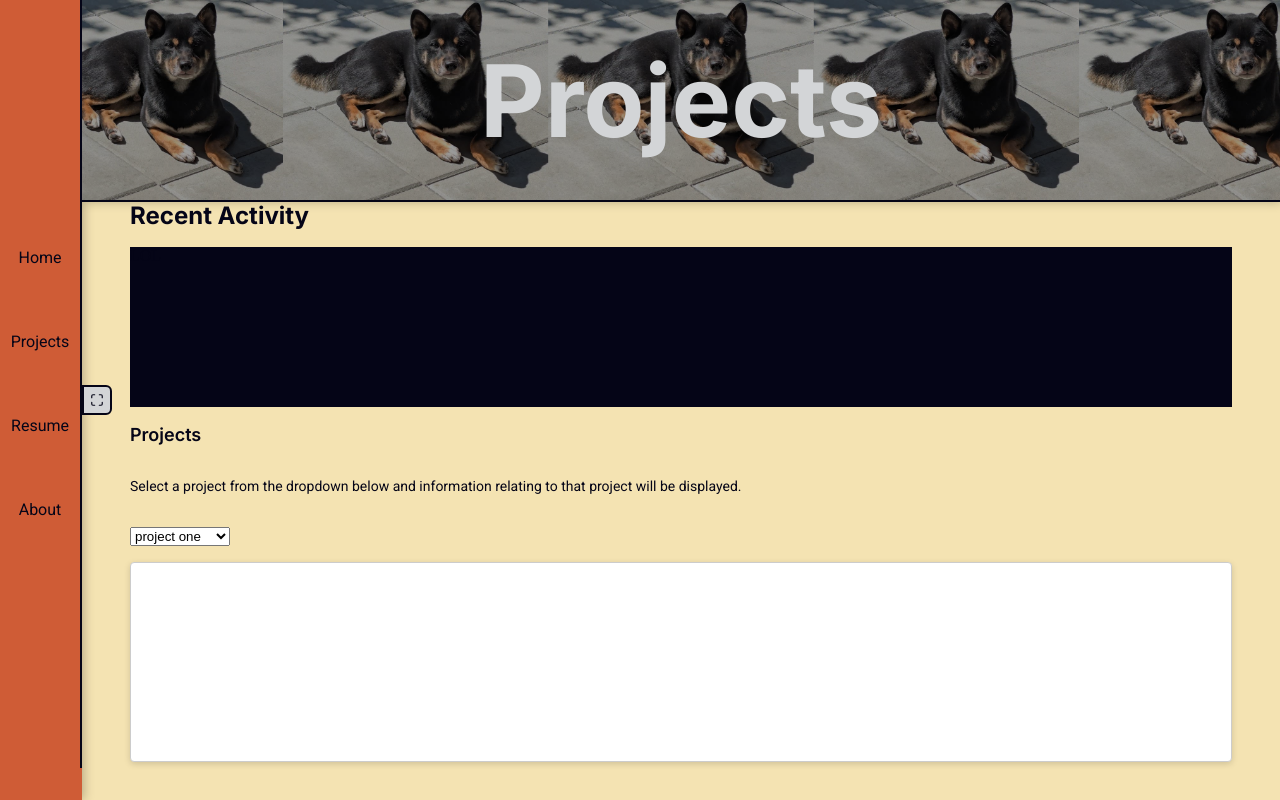
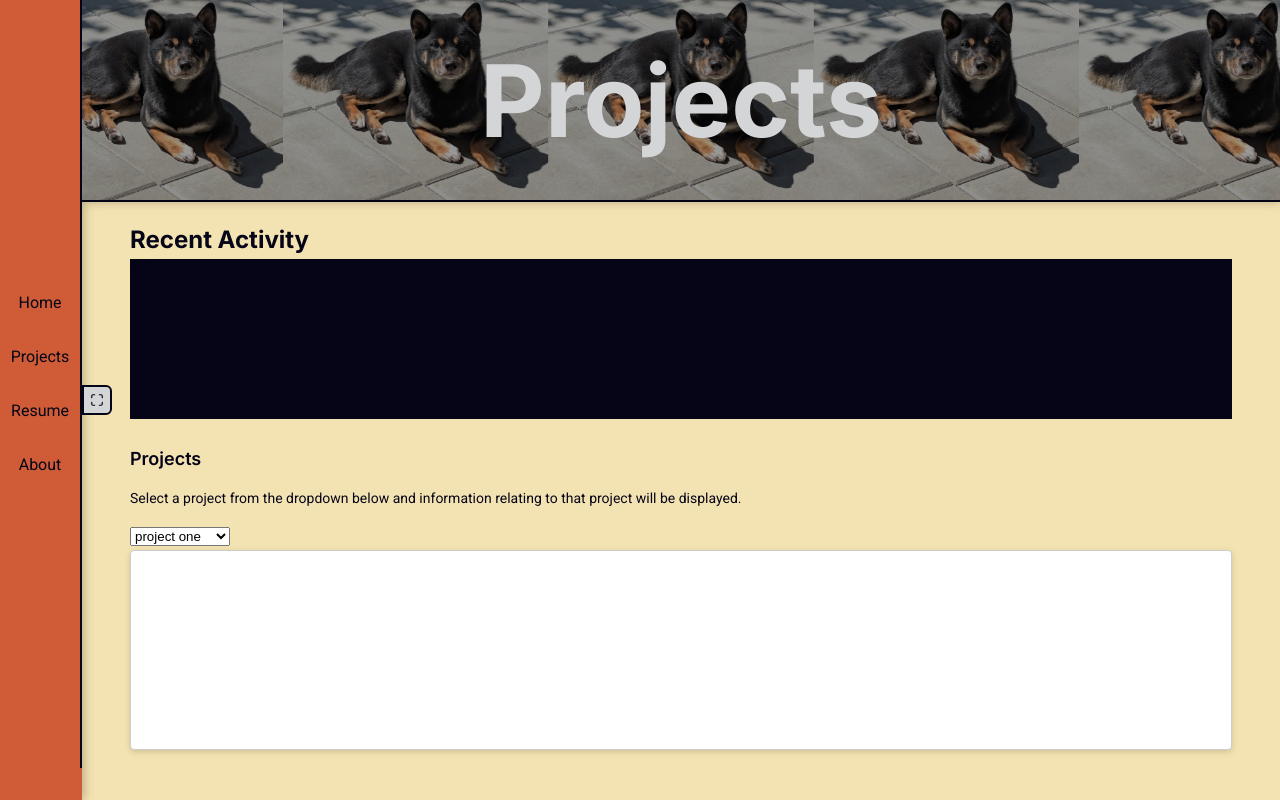
Before and after one commit to bitterhippo/portfolioOne, a React (Vite) app: page /projects in a window 1280 px wide. Built offline with nearby package versions, Linux system fonts and the light colour scheme.

Commit message:
updates typing for dropdown and gets WIP selector in place

```diff
--- a/src/components/SideBar/styles.tsx
+++ b/src/components/SideBar/styles.tsx
@@ -32,7 +32,7 @@ export const SidebarContainer = styled.div<SidebarContainerProps>`
   border-right: 2px solid ${theme.colors.background};
   align-items: center;
   justify-content: center;
-  gap: 60px;
+  gap: 30px;
 `;
 
 export const SocialIconsContainer = styled.div`
@@ -47,7 +47,7 @@ export const SocialIconsContainer = styled.div`
     transition: color 0.2s ease;
 
     &:hover {
-      color: ${theme.colors.secondary};
+      color: #fff;
     }
   }
 `;
@@ -62,7 +62,7 @@ export const StyledLink = styled(Link)`
   border-radius: ${theme.borderRadius.sm};
 
   &:hover {
-    color: ${({ theme }) => theme.colors.textSecondary};
+    color: #fff;
     text-decoration: underline;
     text-decoration-color: ${({ theme }) => theme.colors.textSecondary};
     text-underline-offset: 3px;
--- a/src/pages/Projects/Projects.tsx
+++ b/src/pages/Projects/Projects.tsx
@@ -9,13 +9,14 @@ import {
   StyledBody,
   ProjectSelectorContentBox,
 } from "../styles";
-import { CommitList, Dropdown } from "../../components";
+import { CommitList } from "../../components";
 import { ProjectData, ProjectDescriptions } from "../../data/ProjectsData";
+import type { ProjectKey } from "../../data/ProjectsData";
 
 export default function Projects() {
-  const [selectedProject, setSelectedProject] = useState("");
+  const [selectedProject, setSelectedProject] = useState<ProjectKey | "">("");
   const DropdownChangeHandler = (e: React.ChangeEvent<HTMLSelectElement>) =>
-    setSelectedProject(e.target.value);
+    setSelectedProject(e.target.value as ProjectKey | "");
   return (
     <PageContentWrapper>
       <Banner image={Daigoro2}>
@@ -39,7 +40,7 @@ export default function Projects() {
           })}
         </select>
         <ProjectSelectorContentBox>
-          {/* {selected && ProjectDescriptions[selected]} */}
+          {selectedProject !== "" && ProjectDescriptions[`${selectedProject}`]}
         </ProjectSelectorContentBox>
       </PageTextWrapper>
     </PageContentWrapper>
--- a/src/pages/styles.tsx
+++ b/src/pages/styles.tsx
@@ -46,12 +46,12 @@ export const PageTextWrapper = styled.div`
   display: flex;
   flex-direction: column;
   margin: 0px calc(2 * ${theme.spacing.lg});
-  gap: ${theme.spacing.md};
+  gap: ${theme.spacing.xs};
 `;
 
 const HeadingDefaults = styled.h1<{ size?: string }>`
   font-family: "Inter", sans-serif;
-  margin: 0;
+  margin: ${theme.spacing.lg} 0px 0px 0px;
   color: #050517;
 `;
 
```
